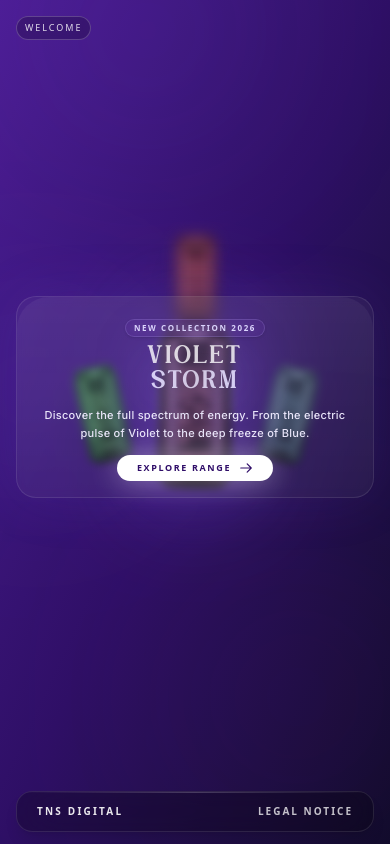
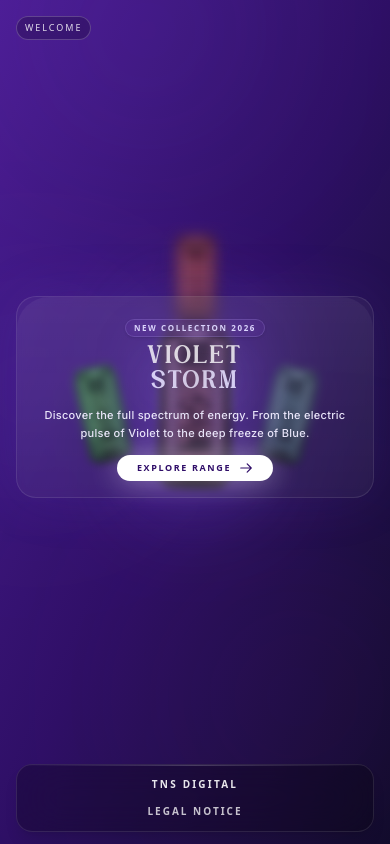
Before and after one commit to Junior0302/TnsDrink, a Next.js app: page / in a window 390 px wide. Built offline with nearby package versions, Linux system fonts and the light colour scheme; a web font is replaced by a local one.

Commit message:
Fix footer layout overlapping on mobile screens

```diff
--- a/src/components/Intro.tsx
+++ b/src/components/Intro.tsx
@@ -338,7 +338,7 @@ export default function Intro({ onComplete, startAnimation }: IntroProps) {
           <div className="relative border border-white/10 bg-black/25 backdrop-blur-xl rounded-2xl md:bg-black/35 shadow-lg">
             <div className="absolute inset-x-0 top-0 h-px bg-gradient-to-r from-transparent via-white/20 to-transparent" />
             <div className="px-5 md:px-8 py-3">
-              <div className="grid grid-cols-2 md:grid-cols-3 items-center gap-y-2 gap-x-4 text-[10px] md:text-[11px] font-semibold uppercase tracking-[0.2em] text-white/75">
+              <div className="flex flex-col sm:flex-row justify-between md:grid md:grid-cols-3 items-center gap-y-3 gap-x-4 text-[10px] md:text-[11px] font-semibold uppercase tracking-[0.2em] text-white/75">
                 <Link
                   href="/"
                   className="justify-self-start text-white/90 hover:text-white transition-colors whitespace-nowrap font-bold tracking-[0.22em]"
--- a/src/components/Scene.tsx
+++ b/src/components/Scene.tsx
@@ -361,7 +361,7 @@ export default function Scene() {
                 <div className="absolute inset-x-0 top-0 h-px bg-gradient-to-r from-transparent via-white/20 to-transparent" />
 
                 <div className="px-5 md:px-8 py-3">
-                  <div className="grid grid-cols-2 md:grid-cols-3 items-center gap-y-2 gap-x-4 text-[10px] md:text-[11px] font-semibold uppercase tracking-[0.2em] text-white/75">
+                  <div className="flex flex-col sm:flex-row justify-between md:grid md:grid-cols-3 items-center gap-y-3 gap-x-4 text-[10px] md:text-[11px] font-semibold uppercase tracking-[0.2em] text-white/75">
                     <Link
                       href="/?skipIntro=true"
                       className="justify-self-start text-white/90 hover:text-white transition-colors whitespace-nowrap font-bold tracking-[0.22em]"
```
